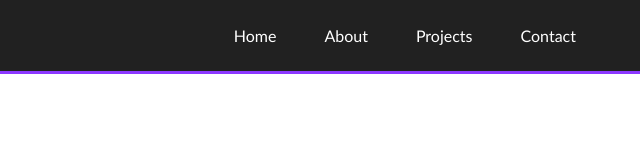
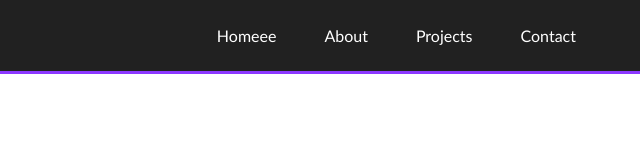
Before and after one commit to JayaSurya-27/Navbar, a plain HTML site: page index.html in a window 1280 px wide. Shown: the full height of the page, 640-1280 px from the left. Drawn offline with Linux system fonts and the light colour scheme.

Commit message:
just saving

```diff
--- a/index.html
+++ b/index.html
@@ -13,7 +13,7 @@
             <h1>meta</h1>
 
             <div class="menu">
-                <a href="#" >Home</a>
+                <a href="#" >Homeee</a>
                 <a href="#">About</a>
                 <a href="#">Projects</a>
                 <a href="#">Contact</a>
```
